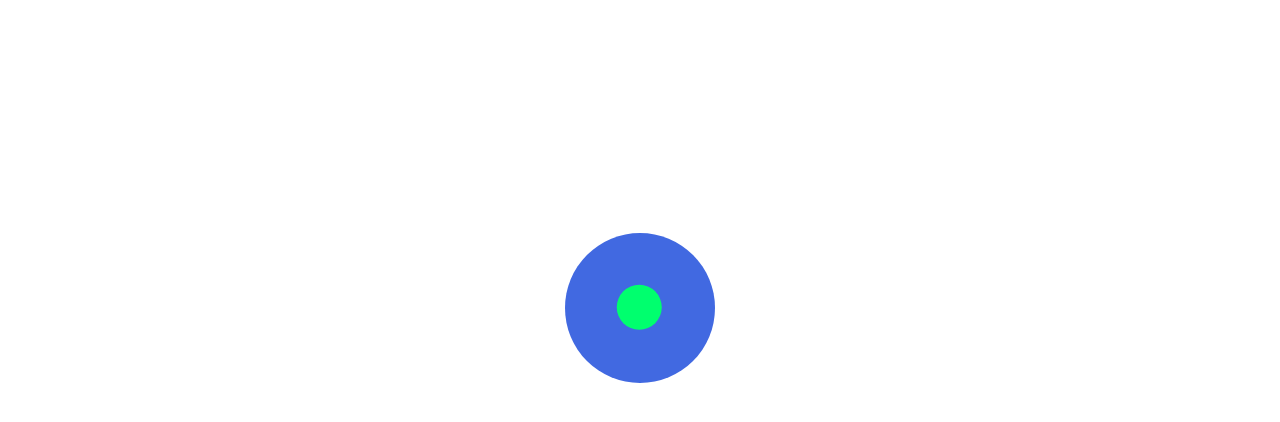
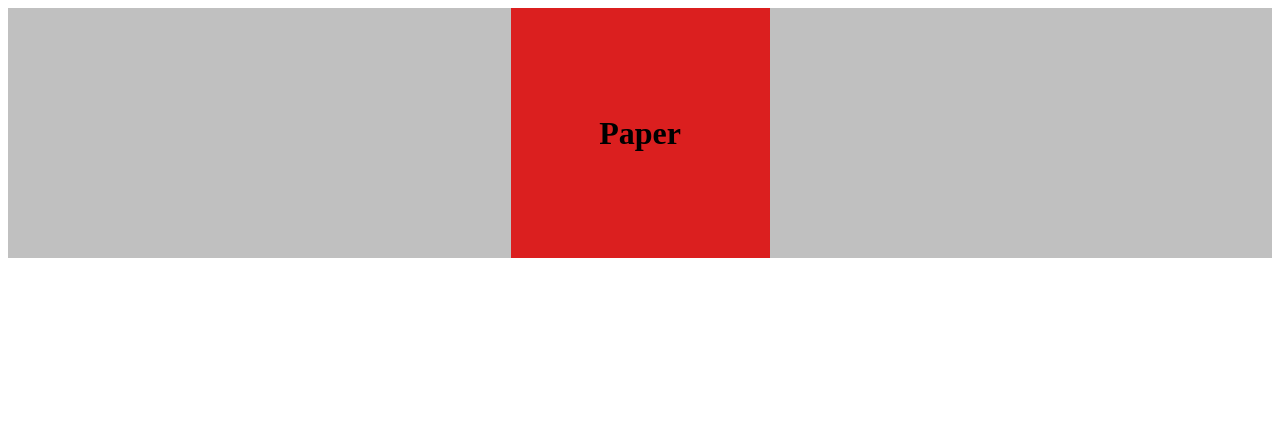
Before and after one commit to RomanVinniza/Practica-merge, a plain HTML site: page index.html in a window 1280 px wide. Drawn offline with Linux system fonts and the light colour scheme.

Commit message:
new branch
new style

```diff
--- a/css/style.css
+++ b/css/style.css
@@ -1,20 +1,14 @@
-.box {
-    background-color: royalblue;
-    height: 150px;
-    width: 150px;
-    border-radius: 100%;
-    margin: 0 auto;
-    transform: translateY(150%);
-   position: relative;
+.content {
+    background-color: rgb(219, 31, 31);
+    height: 250px;
+    width: 259px;
+    display: flex;
+    justify-content: center;
+    align-items: center;
 }
 
-.ball::after {
-    content: '';
-    background-color: rgb(0, 255, 110);
-    width: 45px;
-    height: 45px;
-    display: block;
-    position: absolute;
-    transform: translate(115%, 115%);
-    border-radius: 50%;
+.box {
+    display: flex;
+    justify-content: center;
+    background-color: silver;
 }
--- a/index.html
+++ b/index.html
@@ -11,7 +11,9 @@
 
 <body>
     <div class="box">
-        <div class="ball"></div>
+        <div class="content">
+            <h1>Paper</h1>
+        </div>
     </div>
 </body>
 
```
